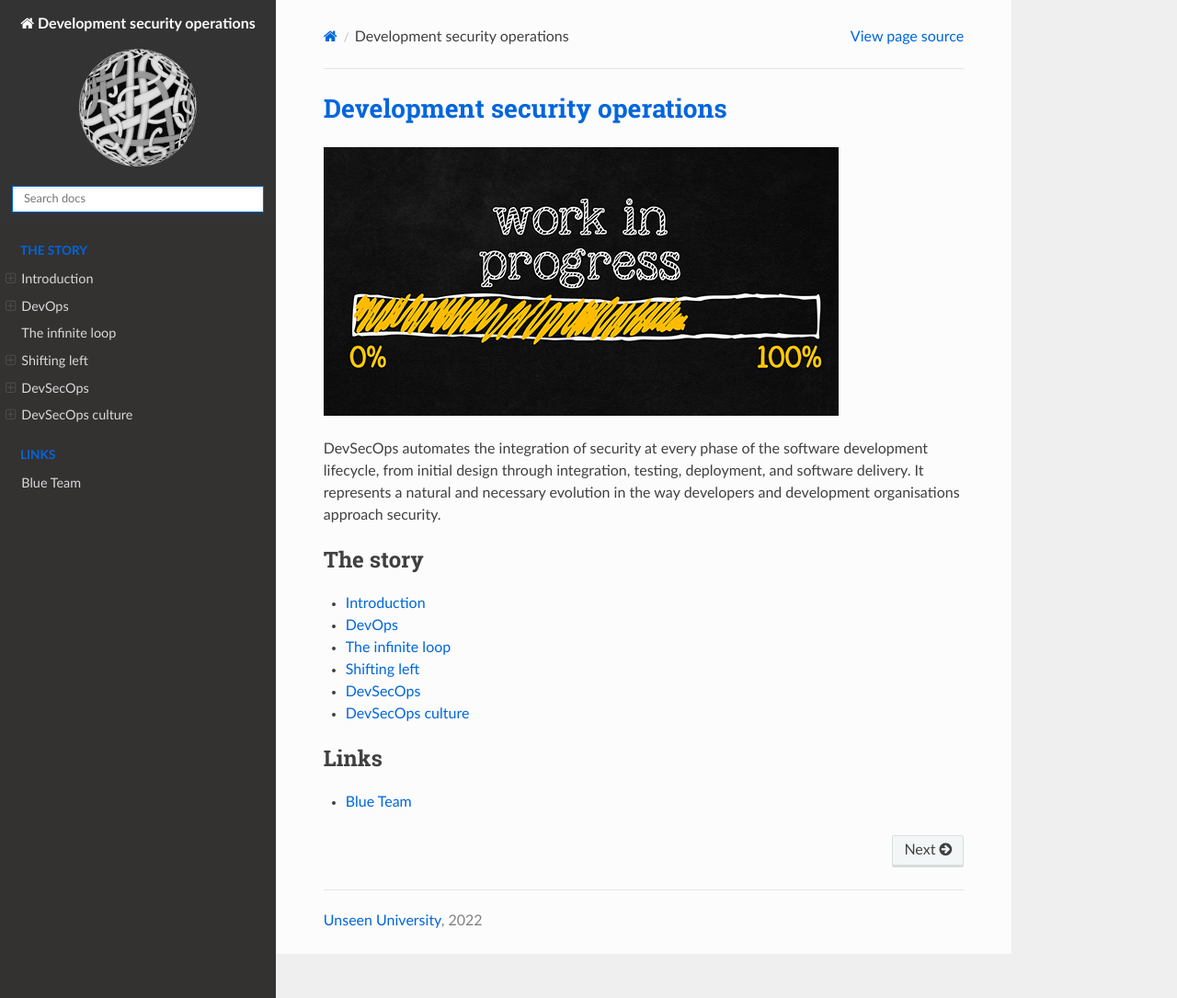
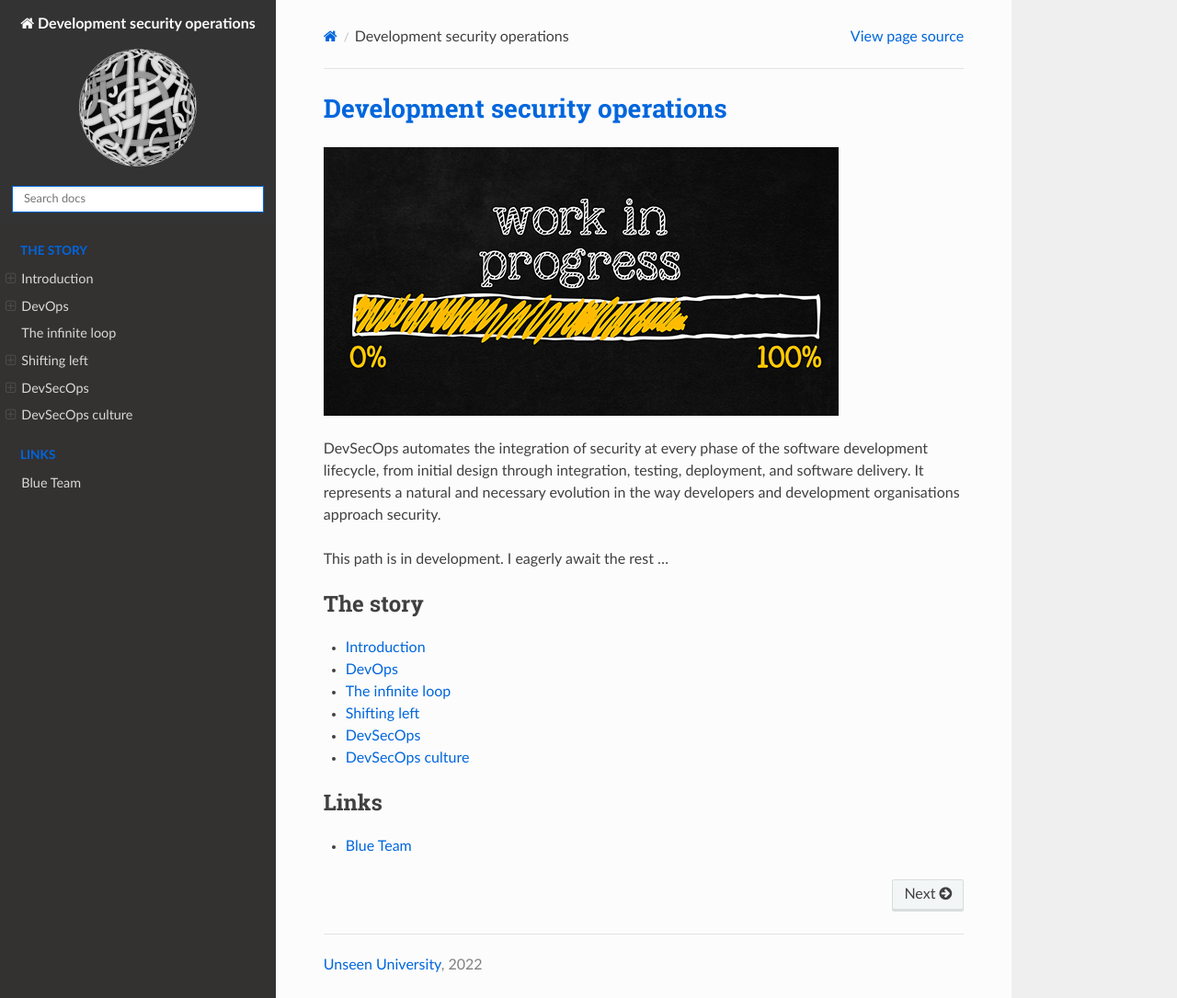
Before and after one commit to tymyrddin/blue-devsecops, a Sphinx documentation site: the page built from source/index.rst, in a window 1280 px wide and 1085 px high. Shown: the whole window at 92% size. Built offline with Sphinx 7.4.7 and the Read the Docs theme 2.0.0, drawn with Linux system fonts in a browser that asks for light colours.

Commit message:
Introduction to

```diff
--- a/source/index.rst
+++ b/source/index.rst
@@ -7,6 +7,8 @@ Development security operations
 DevSecOps automates the integration of security at every phase of the software development lifecycle, from initial
 design through integration, testing, deployment, and software delivery. It represents a natural and necessary
 evolution in the way developers and development organisations approach security.
+
+This path is in development. I eagerly await the rest ...
 
 .. toctree::
    :glob:
```
